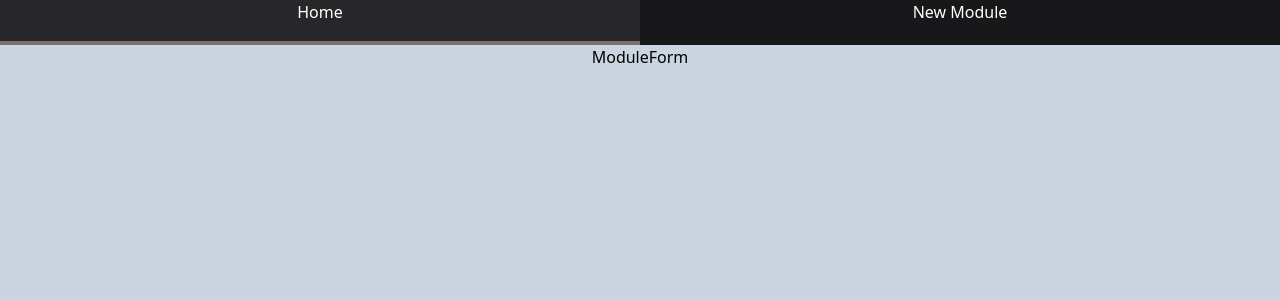
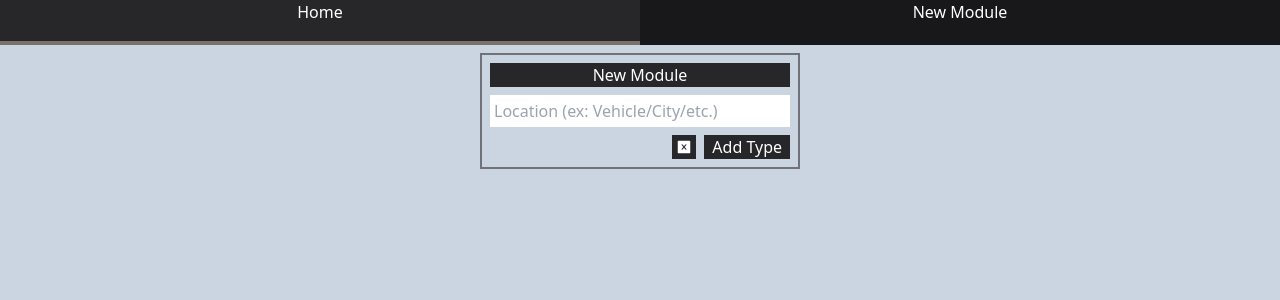
Before and after one commit to plx-edu/monitoring-iot, a React (Create React App) app in the folder frontend/: page /module in a window 1280 px wide. Shown: the top 300 px of the page. Built offline with nearby package versions, Linux system fonts and the light colour scheme; what tw-elements would draw is missing.

Commit message:
added base forms, implemented type creation

```diff
--- a/frontend/src/components/DashBoard/TypeForm.tsx
+++ b/frontend/src/components/DashBoard/TypeForm.tsx
@@ -1,5 +1,89 @@
-import React from "react";
+import React, {useEffect, useState} from "react";
+import {AiFillCloseSquare} from "react-icons/ai";
+import {apiRequest, apiResource} from "../../utilities/methods";
+import {typeTypeRef} from "../../utilities/types";
 
 export default function TypeForm() {
-	return <div>TypeForm</div>;
+	const [name, setName] = useState("");
+	const [unit, setUnit] = useState("");
+	const [types, setTypes] = useState<typeTypeRef[]>([]);
+
+	useEffect(() => {
+		fetch(apiResource("types"))
+			.then((res) => res.json())
+			.then((result) => {
+				setTypes(result);
+			});
+	}, []);
+
+	function handleSubmit() {
+		console.log("'" + name.trim().toLowerCase() + "'");
+		console.log(unit.trim().toLowerCase());
+		const newType = {
+			name: name.trim().toLowerCase(),
+			unit: unit.trim().toLowerCase(),
+		};
+
+		fetch(apiResource("types"), apiRequest("post", newType))
+			.then((res) => res.json())
+			.then((result) => {
+				console.log("New type:", result);
+
+				let arr = types;
+				arr.push(result);
+				setTypes(arr);
+
+				clearForm();
+			});
+	}
+
+	function clearForm() {
+		setName("");
+		setUnit("");
+	}
+
+	return (
+		<>
+			<section className="flex flex-col w-80 gap-2 m-auto mt-2 p-2 border-2 border-zinc-500">
+				<p className="flex justify-center bg-zinc-800 text-white">New Type</p>
+				<section className="flex flex-col gap-2">
+					<input
+						className=" p-1"
+						type="text"
+						value={name}
+						onChange={(e) => setName(e.target.value)}
+						placeholder="Type (ex: Speed)"
+					/>
+					<input
+						className=" p-1"
+						type="text"
+						value={unit}
+						onChange={(e) => setUnit(e.target.value)}
+						placeholder="Unit (ex: km/h)"
+					/>
+				</section>
+				<section className="flex gap-2 justify-end text-white">
+					<button className="flex justify-center items-center w-6 h-6 bg-zinc-800" type="button" onClick={clearForm}>
+						<AiFillCloseSquare />
+					</button>
+					<button
+						className="flex justify-center items-center h-6 px-2 bg-zinc-800"
+						type="button"
+						onClick={handleSubmit}
+					>
+						Add Type
+					</button>
+				</section>
+			</section>
+
+			<section className="flex flex-col w-80 gap-2 m-auto mt-2 p-2 border-2 border-zinc-500">
+				<p className="flex justify-center bg-zinc-800 text-white">Types</p>
+				<div className="flex flex-wrap">
+					{types.map((item) => (
+						<article key={item.id}>{item.name}</article>
+					))}
+				</div>
+			</section>
+		</>
+	);
 }
--- a/frontend/src/components/Module/ModuleForm.tsx
+++ b/frontend/src/components/Module/ModuleForm.tsx
@@ -1,5 +1,42 @@
-import React from "react";
+import React, {useState} from "react";
+import {AiFillCloseSquare} from "react-icons/ai";
 
 export default function ModuleForm() {
-	return <div>ModuleForm</div>;
+	const [type, setType] = useState(0);
+	const [name, setName] = useState("");
+	const [location, setLocation] = useState("");
+
+	function handleSubmit() {
+		console.log("submitting form");
+	}
+
+	function clearForm() {
+		// console.log("clearing form");
+		setType(0);
+		setName("");
+		setLocation("");
+	}
+
+	return (
+		<section className="flex flex-col w-80 gap-2 m-auto mt-2 p-2 border-2 border-zinc-500">
+			<p className="flex justify-center bg-zinc-800 text-white">New Module</p>
+			<section className="flex flex-col gap-2">
+				<input
+					className=" p-1"
+					type="text"
+					value={location}
+					onChange={(e) => setLocation(e.target.value)}
+					placeholder="Location (ex: Vehicle/City/etc.)"
+				/>
+			</section>
+			<section className="flex gap-2 justify-end text-white">
+				<button className="flex justify-center items-center w-6 h-6 bg-zinc-800" type="button" onClick={clearForm}>
+					<AiFillCloseSquare />
+				</button>
+				<button className="flex justify-center items-center h-6 px-2 bg-zinc-800" type="button" onClick={handleSubmit}>
+					Add Type
+				</button>
+			</section>
+		</section>
+	);
 }
```
